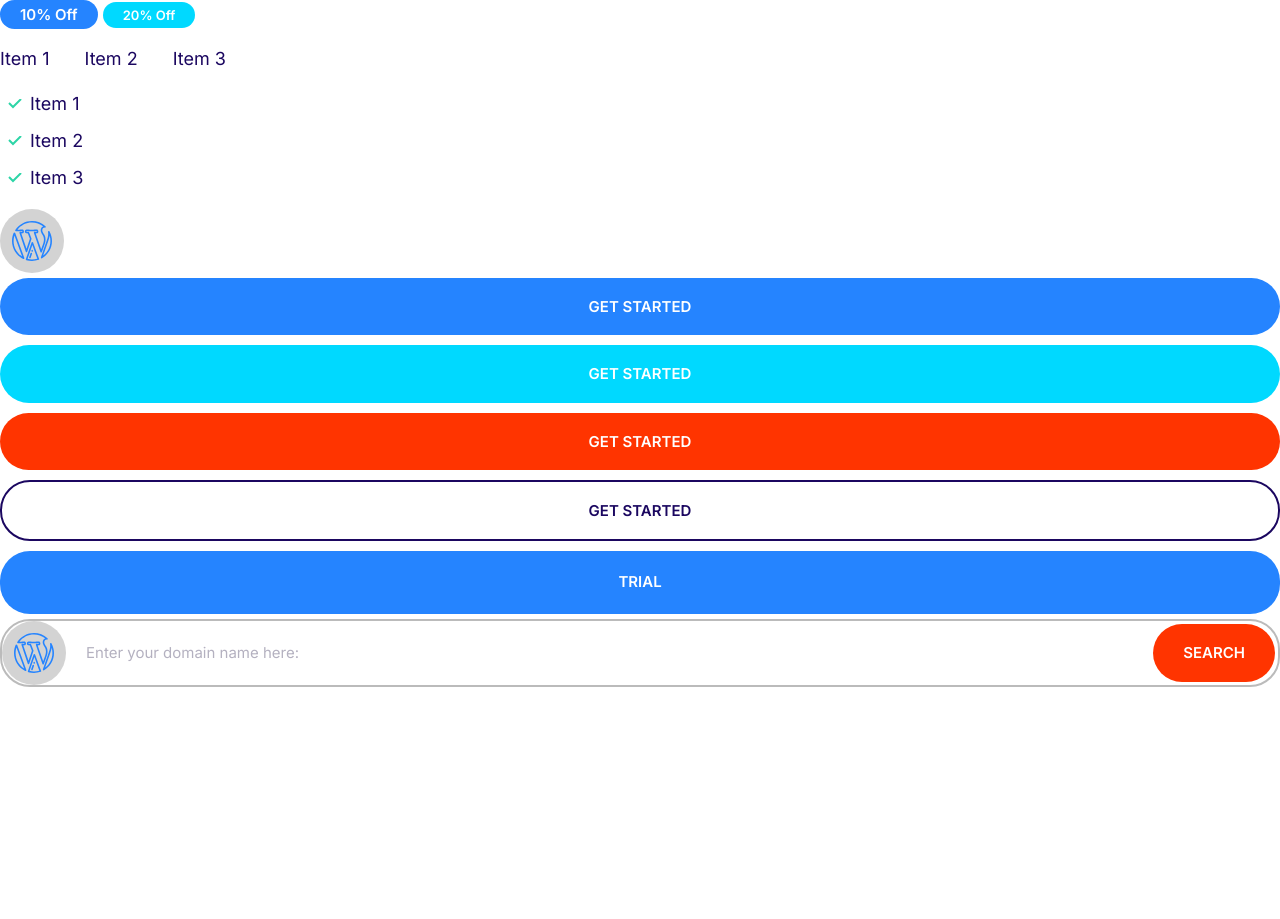
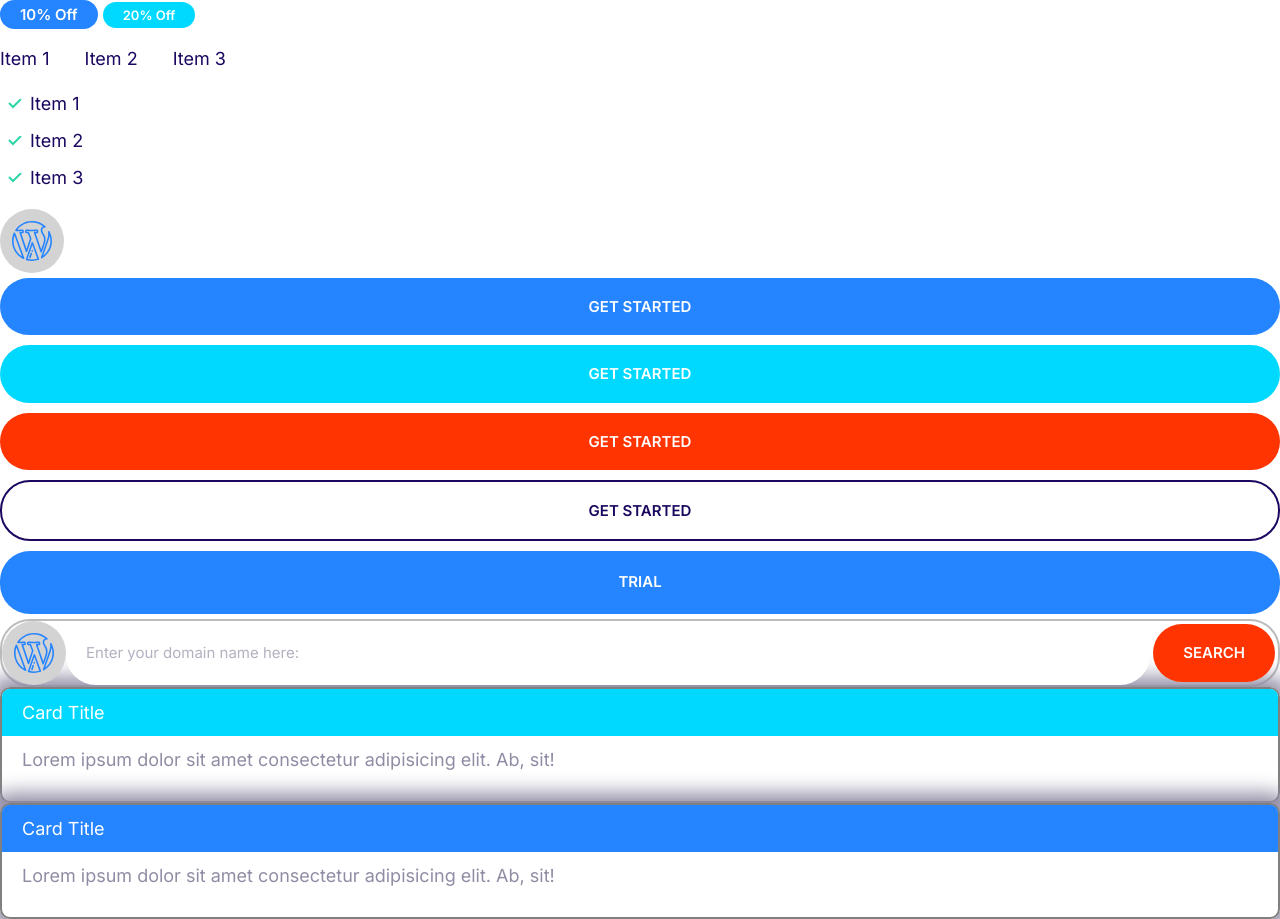
Before and after one commit to rua1hc/Html_Css_Moshify, a plain HTML site: page index.html in a window 1280 px wide. Before the commit the page ends 800 px from the top, so only its background shows below. Drawn offline with Linux system fonts and the light colour scheme.

Commit message:
v17 add card comp

```diff
--- a/css/styles.css
+++ b/css/styles.css
@@ -255,3 +255,26 @@ a {
         font-size: 1.5rem;
     }
 }
+
+/* Cards */
+.card {
+    border-radius: 10px;
+    border: 2px solid gray;
+    box-shadow: 0 0 20px 10px;
+    overflow: hidden;
+}
+
+.card__header,
+.card__body {
+    padding: 1rem 2rem;
+}
+
+.card--primary .card__header {
+    background: var(--color-primary);
+    color: #fff;
+}
+
+.card--secondary .card__header {
+    background: var(--color-secondary);
+    color: #fff;
+}
--- a/index.html
+++ b/index.html
@@ -59,5 +59,24 @@
             />
             <button class="btn btn--accent">Search</button>
         </div>
+
+        <div class="card card--secondary">
+            <header class="card__header">Card Title</header>
+            <div class="card__body">
+                <p>
+                    Lorem ipsum dolor sit amet consectetur adipisicing elit. Ab,
+                    sit!
+                </p>
+            </div>
+        </div>
+        <div class="card card--primary">
+            <header class="card__header">Card Title</header>
+            <div class="card__body">
+                <p>
+                    Lorem ipsum dolor sit amet consectetur adipisicing elit. Ab,
+                    sit!
+                </p>
+            </div>
+        </div>
     </body>
 </html>
```
